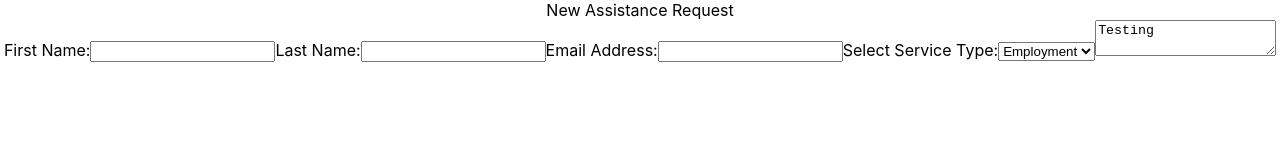
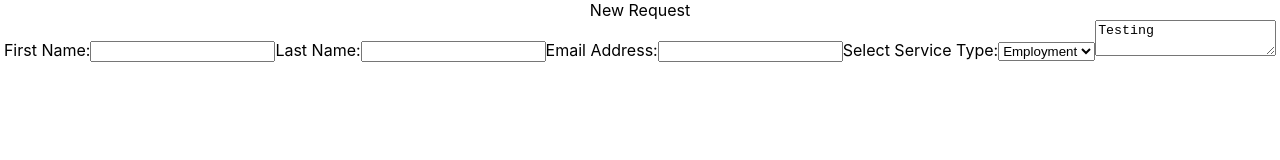
Before and after one commit to Terry555/unite-us, a React (Create React App) app: page / in a window 1280 px wide. Shown: the top 160 px of the page. Built offline with nearby package versions, Linux system fonts and the light colour scheme.

Commit message:
changed form

```diff
--- a/src/Form.js
+++ b/src/Form.js
@@ -5,7 +5,7 @@ class Form extends React.Component {
   render(){
     return (
       <div className="App">
-        New Assistance Request
+        New Request
         <form>
           <label>First Name:
             <input type="text" name="name"/>
```
